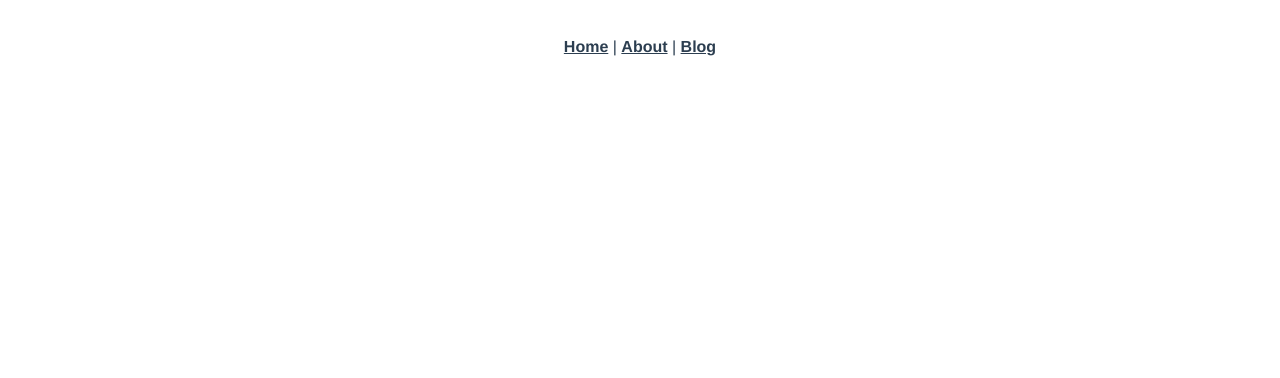
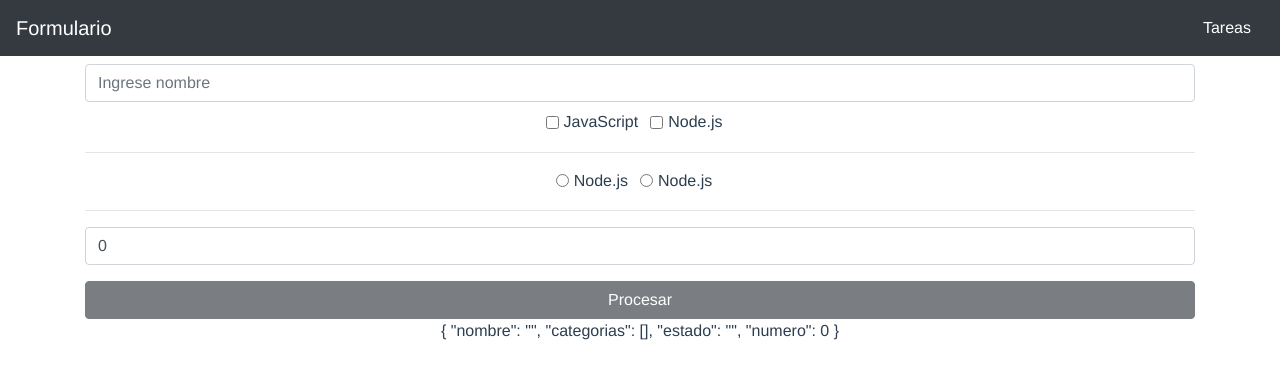
Before and after one commit to iamdavi/vue-hello-world, a Vue app: page /formulario in a window 1280 px wide. Before the commit this address had no page. Shown: the top 378 px of the page. Built offline with nearby package versions, Linux system fonts and the light colour scheme.

Commit message:
Añadidos formularios y validaciones

```diff
--- a/public/index.html
+++ b/public/index.html
@@ -5,6 +5,7 @@
     <meta http-equiv="X-UA-Compatible" content="IE=edge">
     <meta name="viewport" content="width=device-width,initial-scale=1.0">
     <link rel="icon" href="<%= BASE_URL %>favicon.ico">
+    <link rel="stylesheet" href="https://cdn.jsdelivr.net/npm/bootstrap@4.5.3/dist/css/bootstrap.min.css" integrity="sha384-TX8t27EcRE3e/ihU7zmQxVncDAy5uIKz4rEkgIXeMed4M0jlfIDPvg6uqKI2xXr2" crossorigin="anonymous">
     <title><%= htmlWebpackPlugin.options.title %></title>
   </head>
   <body>
--- a/src/App.vue
+++ b/src/App.vue
@@ -1,11 +1,19 @@
 <template>
-  <div id="nav">
-    <router-link to="/">Home</router-link> |
-    <router-link to="/about">About</router-link> |
-    <router-link to="/blog">Blog</router-link>
+  <Navbar />
+  <div class="container">
+    <router-view/>
   </div>
-  <router-view/>
 </template>
+
+<script>
+import Navbar from "@/components/Navbar";
+
+export default {
+  components: {
+    Navbar
+  }
+}
+</script>
 
 <style>
 #app {
--- /dev/null
+++ b/src/components/Navbar.vue
@@ -0,0 +1,22 @@
+<template>
+  <div class="navbar navbar-dark bg-dark">
+        <router-link to="/formulario" class="navbar-brand">
+            Formulario
+        </router-link>
+        <div class="d-flex">
+            <router-link to="/formulario" class="btn btn-dark">
+                Tareas
+            </router-link>
+        </div>
+    </div>
+</template>
+
+<script>
+export default {
+
+}
+</script>
+
+<style>
+
+</style>
--- a/src/router/index.js
+++ b/src/router/index.js
@@ -21,6 +21,11 @@ const routes = [
     path: '/blog/:id',
     name: 'Articulo',
     component: () => import(/* webpackChunkName: "blog" */ '../views/Articulo.vue')
+  },
+  {
+    path: '/formulario',
+    name: 'Formulario',
+    component: () => import(/* webpackChunkName: "formulario" */ '../views/Formulario.vue')
   }
 ]
 
--- /dev/null
+++ b/src/views/Formulario.vue
@@ -0,0 +1,120 @@
+<template>
+    <form @submit.prevent="procesarFormulario">
+        <input
+            type="text"
+            class="form-control my-2"
+            placeholder="Ingrese nombre"
+            v-model.trim="tarea.nombre"
+        >
+        <div class="form-check form-check-inline">
+            <input
+                class="form-check-input"
+                type="checkbox"
+                id="inlineCheckbox1"
+                v-model="tarea.categorias"
+                value="javascript"
+            >
+            <label
+                class="form-check-label"
+                for="inlineCheckbox1"
+            >
+                JavaScript
+            </label>
+        </div>
+        <div class="form-check form-check-inline">
+            <input
+                class="form-check-input"
+                type="checkbox"
+                id="inlineCheckbox2"
+                v-model="tarea.categorias"
+                value="nodejs"
+            >
+            <label
+                class="form-check-label"
+                for="inlineCheckbox2"
+            >
+                Node.js
+            </label>
+        </div>
+
+        <hr>
+
+        <div class="form-check form-check-inline">
+            <input
+                class="form-check-input"
+                type="radio"
+                id="inlineRadio1"
+                v-model="tarea.estado"
+                value="urge"
+            >
+            <label
+                class="form-check-label"
+                for="inlineRadio1"
+            >
+                Node.js
+            </label>
+        </div>
+        <div class="form-check form-check-inline">
+            <input
+                class="form-check-input"
+                type="radio"
+                id="inlineRadio2"
+                v-model="tarea.estado"
+                value="relax"
+            >
+            <label
+                class="form-check-label"
+                for="inlineRadio2"
+            >
+                Node.js
+            </label>
+        </div>
+
+        <hr>
+
+        <input
+            type="number"
+            class="form-control"
+            v-model.number="tarea.numero"
+        >
+
+        <button
+            class="btn btn-dark btn-block mt-3"
+            type="submit"
+            :disabled="!procesarFormulario()"
+        >
+            Procesar
+        </button>
+
+        <p>{{ tarea }}</p>
+    </form>
+</template>
+
+<script>
+export default {
+    name: "Formularios",
+    data() {
+        return {
+            tarea: {
+                nombre: '',
+                categorias: [],
+                estado: '',
+                numero: 0
+            }
+        }
+    },
+    methods: {
+        procesarFormulario() {
+            if (this.tarea.nombre.trim() == '') {
+                return false
+            }
+            return true;
+        }
+    },
+    computed: {
+        habilitarBoton() {
+            return this.procesarFormulario()
+        }
+    }
+}
+</script>
```
